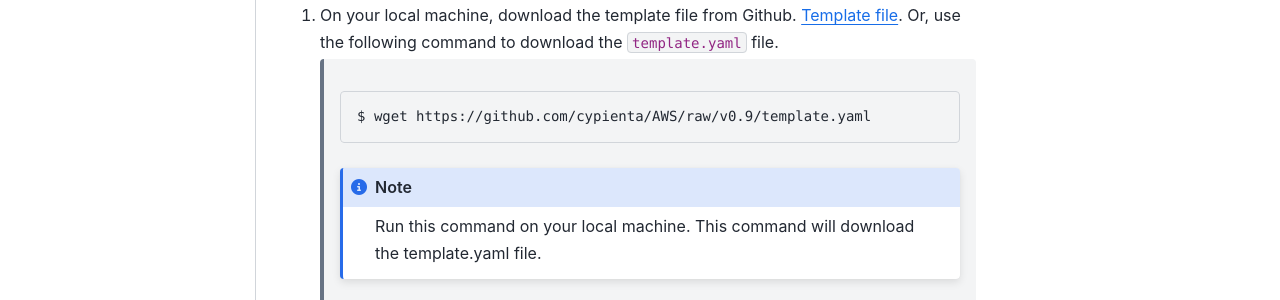
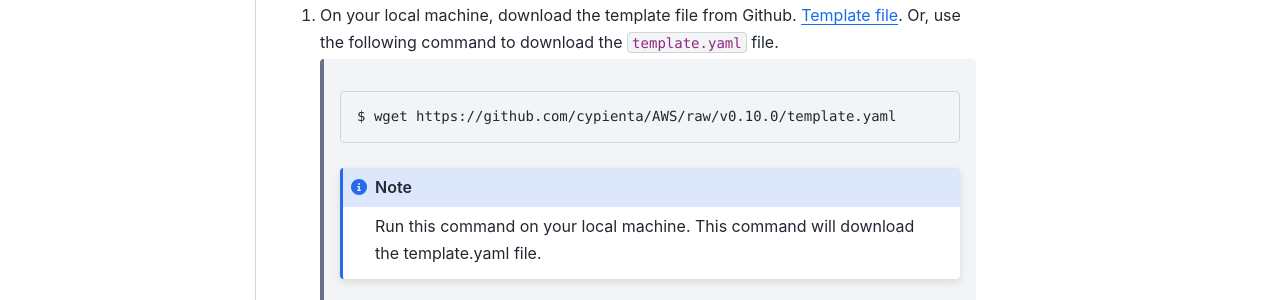
Before and after one commit to cypienta/docs, a Sphinx documentation site: the page built from docs/source/getting_started/deploy.rst, in a window 1280 px wide and 900 px high. Shown: the part 250-550 px from the top of the window. Built offline with Sphinx 7.4.7 and the Sphinx Book theme 1.1.4, drawn with Linux system fonts in a browser that asks for light colours; some of the changed lines change nothing that is shown.

Commit message:
update template version

```diff
--- a/docs/source/getting_started/deploy.rst
+++ b/docs/source/getting_started/deploy.rst
@@ -10,7 +10,7 @@ Deploy resources using the Cloud Formation template
 
     .. code-block:: shell
 
-        $ wget https://github.com/cypienta/AWS/raw/v0.9/template.yaml
+        $ wget https://github.com/cypienta/AWS/raw/v0.10.0/template.yaml
 
     .. note::
         Run this command on your local machine. This command will download the template.yaml file.
```
